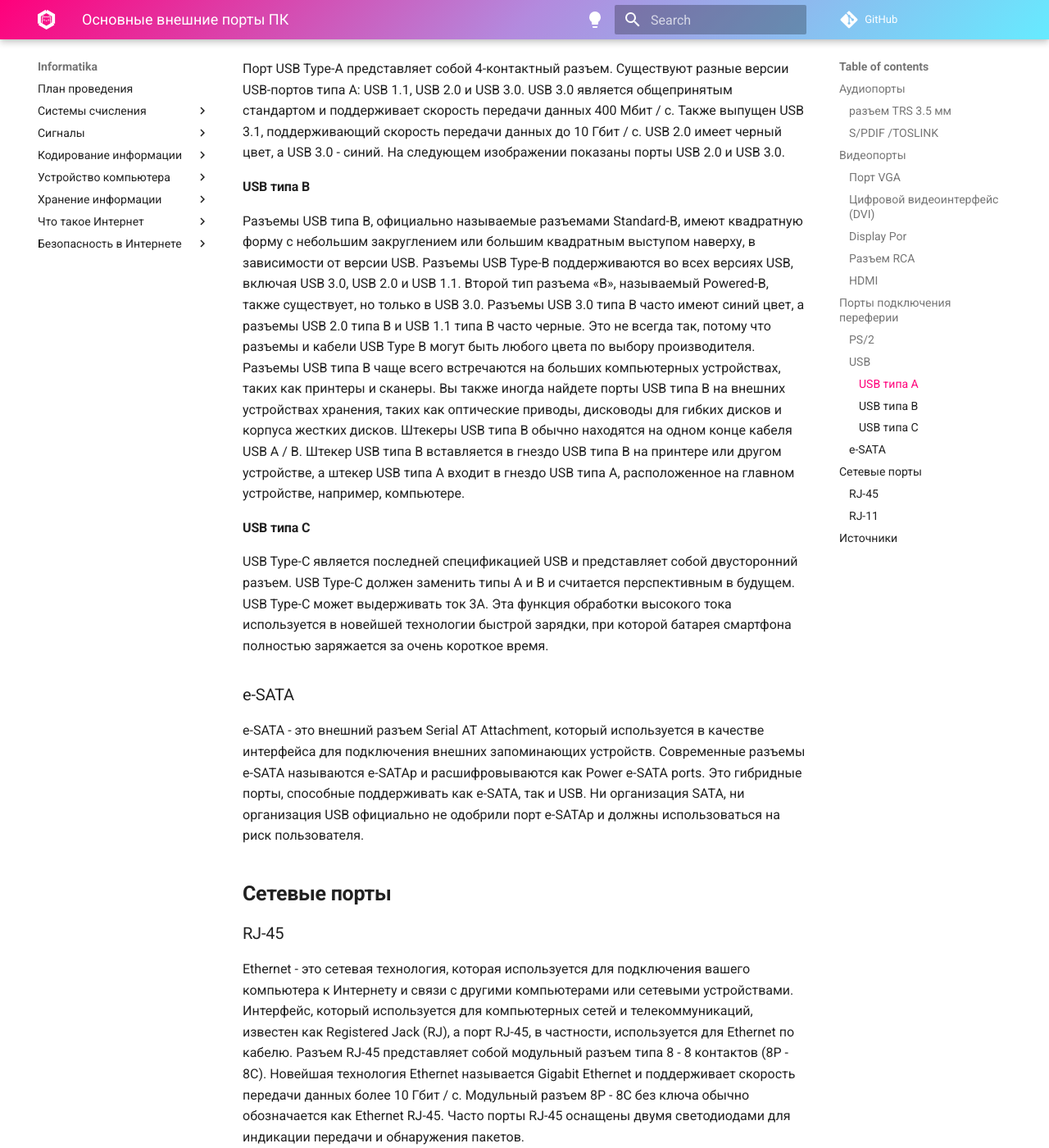
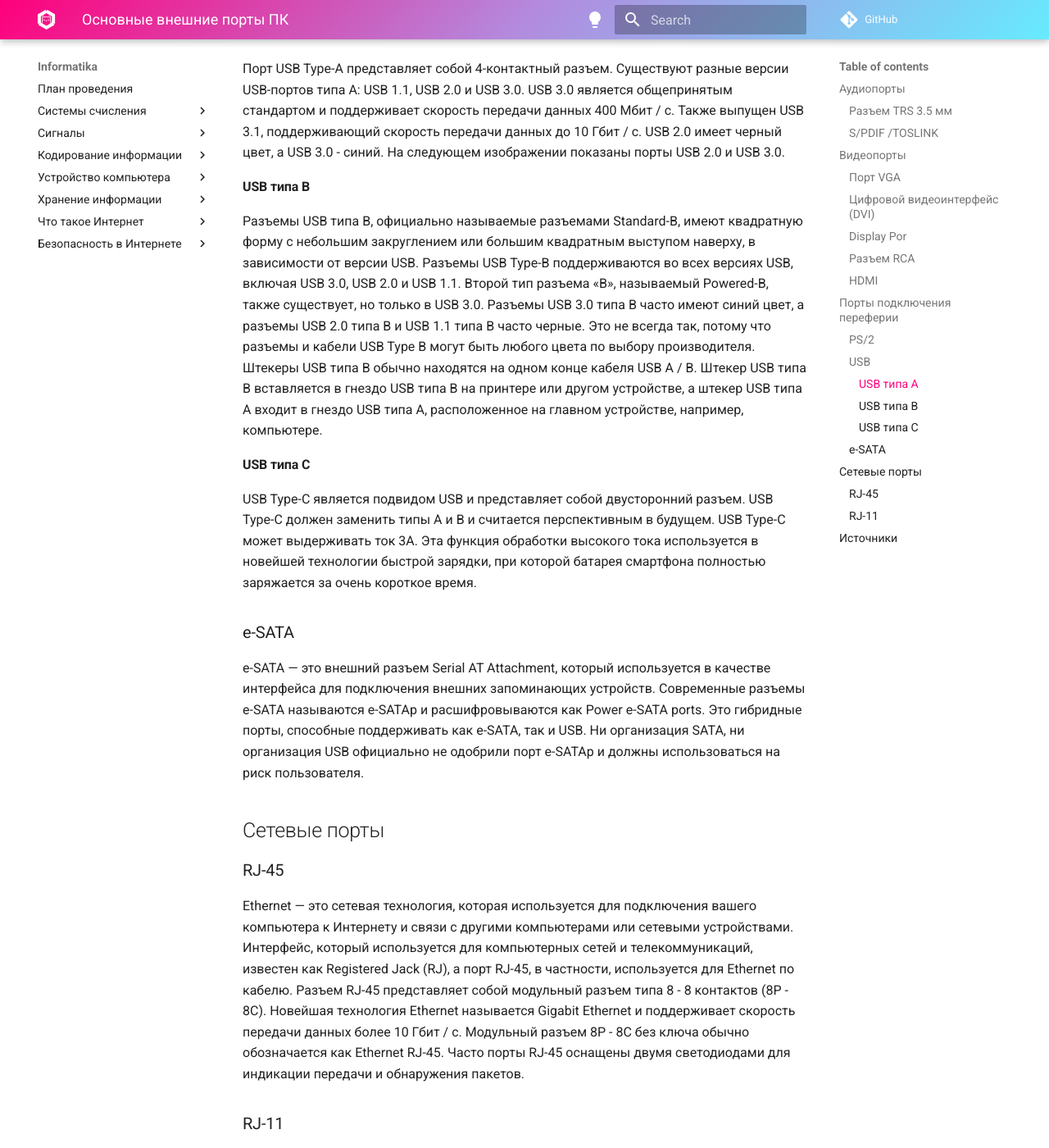
Before and after one commit to chabErch/Informatika, an MkDocs documentation site: the page built from docs/Основные блоки и устройство компьютера/Основные внешние порты.md, in a window 1280 px wide and 1400 px high, scrolled down 2800 px. Shown: the whole window at 82% size. Built offline with MkDocs 1.6.1 and Material for MkDocs 9.7.7, drawn with Linux system fonts in a browser that asks for light colours; comment, search, counter and statistics services are not loaded; some of the changed text lies outside the part shown.

Commit message:
Update Основные внешние порты.md

```diff
--- a/docs/Основные блоки и устройство компьютера/Основные внешние порты.md
+++ b/docs/Основные блоки и устройство компьютера/Основные внешние порты.md
@@ -1,58 +1,62 @@
 # Основные внешние порты ПК
 
-Компьютерный порт - это интерфейс или точка соединения между компьютером
-и его периферийными устройствами. Основная функция компьютерного порта -
-выступать в качестве точки подключения, куда можно подключить кабель
-от периферийного устройства и обеспечить передачу данных от устройства и к устройству.
+Компьютерный порт — это интерфейс или точка соединения между компьютером
+и его периферийными устройствами.
+Основная функция компьютерного порта - выступать в качестве точки подключения,
+куда можно подключить кабель от периферийного устройства и обеспечить
+передачу данных от устройства и к устройству.
 
-## **Аудиопорты**
+## Аудиопорты
 
 Аудио порты используются для подключения динамиков или других устройств вывода звука к компьютеру.
 Аудиосигналы могут быть аналоговыми или цифровыми, и в зависимости от этого порт
 и соответствующий ему разъем различаются.
 
-### разъем TRS 3.5 мм
+### Разъем TRS 3.5 мм
 
 Это наиболее часто встречающийся аудиопорт, который можно использовать
-для подключения стереонаушников или каналов объемного звука. Система с 6 разъемами
-включена в большинство компьютеров для вывода звука, а также для подключения микрофона.
+для подключения стереонаушников или каналов объемного звука.
+Система с 6 разъемами включена в большинство компьютеров для вывода звука,
+а также для подключения микрофона.
 6 разъемов имеют цветовую маркировку: синий, салатовый, розовый, оранжевый, черный и серый.
 Эти 6 разъемов можно использовать для конфигурации объемного звука до 8 каналов.
 
 ### S/PDIF /TOSLINK
 
-- Формат цифрового интерфейса Sony / Phillips (S / PDIF) - это аудиосвязь, используемая в домашних медиа.
+- Формат цифрового интерфейса Sony / Phillips (S/PDIF) — это аудиосвязь, используемая в домашних медиа.
 Он поддерживает цифровой звук и может передаваться с помощью коаксиального аудиокабеля RCA
-или оптоволоконного разъема TOSLINK. Большинство компьютерных домашних развлекательных систем
-оснащены S / PDIF через TOSLINK.
-- TOSLINK (Toshiba Link) - это наиболее часто используемый цифровой аудиопорт,
+или оптоволоконного разъема TOSLINK.
+Большинство компьютерных домашних развлекательных систем оснащены S/PDIF через TOSLINK.
+- TOSLINK (Toshiba Link) — это наиболее часто используемый цифровой аудиопорт,
 который может поддерживать 7.1-канальный объемный звук с помощью всего одного кабеля.
 
-## **Видеопорты**
+## Видеопорты
 
 ### Порт VGA
 
-Порт VGA используется во многих компьютерах, проекторах, видеокартах
-и телевизорах высокой четкости. Это разъем D-sub, состоящий из 15 контактов
-в 3 ряда. Порт VGA - это основной интерфейс между компьютерами и более старыми ЭЛТ-мониторами.
+Порт VGA используется во многих компьютерах, проекторах, видеокартах и телевизорах высокой четкости.
+Это разъем D-sub, состоящий из 15 контактов в 3 ряда.
+Порт VGA — это основной интерфейс между компьютерами и более старыми ЭЛТ-мониторами.
 Даже современные ЖК-мониторы и светодиодные мониторы поддерживают порты VGA, но качество изображения ухудшается.
 VGA передает аналоговые видеосигналы с разрешением до 648X480.
 
 ### Цифровой видеоинтерфейс (DVI)
 
-DVI - это высокоскоростной цифровой интерфейс между контроллером дисплея,
-таким как компьютер, и устройством отображения, таким как монитор. Он был разработан
+DVI — это высокоскоростной цифровой интерфейс между контроллером дисплея,
+таким как компьютер, и устройством отображения, таким как монитор.
+Он был разработан
 с целью передачи цифровых видеосигналов без потерь и замены аналоговой технологии VGA.
 Существует три типа разъемов DVI в зависимости от передаваемых сигналов:
 DVI-I, DVI-D и DVI-A.
-- DVI-I - это порт DVI со встроенными аналоговыми и цифровыми сигналами.
-- DVI-D поддерживает только цифровые сигналы,
+- DVI-I — это порт DVI со встроенными аналоговыми и цифровыми сигналами.
+- DVI-D поддерживает только цифровые сигналы.
 - DVI-A поддерживает только аналоговые сигналы.
-Цифровые сигналы могут быть как одинарными, так и двойными, где одиночный канал поддерживает цифровой сигнал с разрешением до 1920X1080, а двойной канал поддерживает цифровой сигнал с разрешением до 2560X1600.
+Цифровые сигналы могут быть как одинарными, так и двойными, где одиночный канал поддерживает цифровой сигнал с разрешением до 1920X1080,
+а двойной канал поддерживает цифровой сигнал с разрешением до 2560X1600.
 
 ### Display Por
 
-Display Port (DP) - это интерфейс цифрового дисплея с дополнительным многоканальным звуком и другими формами данных.
+Display Port (DP) — это интерфейс цифрового дисплея с дополнительным многоканальным звуком и другими формами данных.
 Display Port разработан с целью замены портов VGA и DVI в качестве основного интерфейса между компьютером и монитором.
 Последняя версия DisplayPort 1.3 поддерживает разрешение до 7680 X 4320.
 
@@ -62,71 +66,87 @@
 Композитное видео передает аналоговые видеосигналы, а разъем выполнен в виде разъема RCA желтого цвета.
 Видеосигналы передаются по одному каналу вместе с импульсами строчной и кадровой синхронизации
 с максимальным разрешением 576i (стандартное разрешение).
- Красный и белый разъемы используются для стереофонических аудиосигналов
+Красный и белый разъемы используются для стереофонических аудиосигналов
 (красный для правого канала и белый для левого канала).
 
 ### HDMI
 
-HDMI - это аббревиатура от High Definition Media Interface. HDMI - это цифровой интерфейс
+HDMI — это аббревиатура от High Definition Media Interface.
+HDMI — это цифровой интерфейс
 для подключения устройств высокого и сверхвысокого разрешения, таких как компьютерные мониторы,
-телевизоры высокой четкости, проигрыватели Blu-Ray, игровые консоли, камеры высокого разрешения и т. Д.
+телевизоры высокой четкости, проигрыватели Blu-Ray, игровые консоли, камеры высокого разрешения и т.д.
 HDMI можно использовать для передачи несжатого видео и сжатых или несжатых аудиосигналов.
 Разъем HDMI состоит из 19 контактов и последней версии HDMI, т.е.
 HDMI 2.0 может передавать цифровой видеосигнал с разрешением до 4096 × 2160 и 32 аудиоканала
 
 
-## **Порты подключения переферии**
+## Порты подключения переферии
 
 ###  PS/2
-Разъем PS / 2 разработан IBM для подключения мыши и клавиатуры. Он был представлен
-в серии компьютеров IBM Personal Systems / 2, отсюда и название разъема PS / 2.
+Разъем PS / 2 разработан IBM для подключения мыши и клавиатуры.
+Он был представлен в серии компьютеров IBM Personal Systems / 2, отсюда и название разъема PS / 2.
 Разъемы PS / 2 имеют пурпурный цвет для клавиатуры и зеленый для мыши.
 Несмотря на то, что распиновка портов PS / 2 для мыши и клавиатуры одинакова,
 компьютеры не распознают устройство при подключении к неправильному порту.
 Порт PS / 2 теперь считается устаревшим портом, поскольку порт USB заменил его,
 и очень немногие современные материнские платы включают его в качестве устаревшего порта.
 
-### **USB**
+### USB
 
-Универсальная последовательная шина (USB) заменила последовательные порты, параллельные порты, разъемы PS / 2, игровые порты и зарядные устройства для портативных устройств. Порт USB может использоваться для передачи данных, действовать как интерфейс для периферийных устройств и даже действовать как источник питания для устройств, подключенных к нему. Есть три типа портов USB: тип A, тип B или мини-USB и Micro USB.
+Универсальная последовательная шина (USB) заменила последовательные порты, параллельные порты, разъемы PS / 2, игровые порты и зарядные устройства для портативных устройств.
+Порт USB может использоваться для передачи данных, действовать как интерфейс для периферийных устройств и даже действовать как источник питания для устройств, подключенных к нему.
+Есть три типа портов USB: тип A, тип B или мини-USB и Micro USB.
 
 #### USB типа A
 
-Порт USB Type-A представляет собой 4-контактный разъем. Существуют разные версии USB-портов типа A: USB 1.1, USB 2.0 и USB 3.0. USB 3.0 является общепринятым стандартом и поддерживает скорость передачи данных 400 Мбит / с. Также выпущен USB 3.1, поддерживающий скорость передачи данных до 10 Гбит / с. USB 2.0 имеет черный цвет, а USB 3.0 - синий. На следующем изображении показаны порты USB 2.0 и USB 3.0.
+Порт USB Type-A представляет собой 4-контактный разъем.
+Существуют разные версии USB-портов типа A: USB 1.1, USB 2.0 и USB 3.0.
+USB 3.0 является общепринятым стандартом и поддерживает скорость передачи данных 400 Мбит / с.
+Также выпущен USB 3.1, поддерживающий скорость передачи данных до 10 Гбит / с.
+USB 2.0 имеет черный цвет, а USB 3.0 - синий.
+На следующем изображении показаны порты USB 2.0 и USB 3.0.
 
 #### USB типа B
 
 Разъемы USB типа B, официально называемые разъемами Standard-B, имеют квадратную
-форму с небольшим закруглением или большим квадратным выступом наверху,
-в зависимости от версии USB. Разъемы USB Type-B поддерживаются во всех версиях
-USB, включая USB 3.0, USB 2.0 и USB 1.1. Второй тип разъема «B», называемый Powered-B,
-также существует, но только в USB 3.0. Разъемы USB 3.0 типа B часто имеют синий цвет,
-а разъемы USB 2.0 типа B и USB 1.1 типа B часто черные. Это не всегда так,
-потому что разъемы и кабели USB Type B могут быть любого цвета по выбору производителя.
-Разъемы USB типа B чаще всего встречаются на больших компьютерных устройствах, таких как принтеры и сканеры.
- Вы также иногда найдете порты USB типа B на внешних устройствах хранения, таких как оптические приводы, дисководы для гибких дисков и корпуса жестких дисков.
- Штекеры USB типа B обычно находятся на одном конце кабеля USB A / B. Штекер USB типа B вставляется в гнездо USB типа B на принтере или другом устройстве,
- а штекер USB типа A входит в гнездо USB типа A, расположенное на главном устройстве, например, компьютере.
+форму с небольшим закруглением или большим квадратным выступом наверху, в зависимости от версии USB.
+Разъемы USB Type-B поддерживаются во всех версиях USB, включая USB 3.0, USB 2.0 и USB 1.1.
+Второй тип разъема «B», называемый Powered-B, также существует, но только в USB 3.0.
+Разъемы USB 3.0 типа B часто имеют синий цвет, а разъемы USB 2.0 типа B и USB 1.1 типа B часто черные.
+Это не всегда так, потому что разъемы и кабели USB Type B могут быть любого цвета по выбору производителя.
+Штекеры USB типа B обычно находятся на одном конце кабеля USB A / B.
+Штекер USB типа B вставляется в гнездо USB типа B на принтере или другом устройстве, а штекер USB типа A входит в гнездо USB типа A, расположенное на главном устройстве, например, компьютере.
 
 #### USB типа C
 
-USB Type-C является последней спецификацией USB и представляет собой двусторонний разъем.
+USB Type-C является подвидом USB и представляет собой двусторонний разъем.
 USB Type-C должен заменить типы A и B и считается перспективным в будущем.
-USB Type-C может выдерживать ток 3А. Эта функция обработки высокого тока используется в новейшей технологии быстрой зарядки, при которой батарея смартфона полностью заряжается за очень короткое время.
+USB Type-C может выдерживать ток 3А.
+Эта функция обработки высокого тока используется в новейшей технологии быстрой зарядки, при которой батарея смартфона полностью заряжается за очень короткое время.
 
 ### е-SATA
 
-e-SATA - это внешний разъем Serial AT Attachment, который используется в качестве интерфейса для подключения внешних запоминающих устройств. Современные разъемы e-SATA называются e-SATAp и расшифровываются как Power e-SATA ports. Это гибридные порты, способные поддерживать как e-SATA, так и USB. Ни организация SATA, ни организация USB официально не одобрили порт e-SATAp и должны использоваться на риск пользователя.
+e-SATA — это внешний разъем Serial AT Attachment, который используется в качестве интерфейса для подключения внешних запоминающих устройств.
+Современные разъемы e-SATA называются e-SATAp и расшифровываются как Power e-SATA ports.
+Это гибридные порты, способные поддерживать как e-SATA, так и USB.
+Ни организация SATA, ни организация USB официально не одобрили порт e-SATAp и должны использоваться на риск пользователя.
 
-## **Сетевые порты**
+## Сетевые порты
 
 ### RJ-45
 
-Ethernet - это сетевая технология, которая используется для подключения вашего компьютера к Интернету и связи с другими компьютерами или сетевыми устройствами. Интерфейс, который используется для компьютерных сетей и телекоммуникаций, известен как Registered Jack (RJ), а порт RJ-45, в частности, используется для Ethernet по кабелю. Разъем RJ-45 представляет собой модульный разъем типа 8 - 8 контактов (8P - 8C). Новейшая технология Ethernet называется Gigabit Ethernet и поддерживает скорость передачи данных более 10 Гбит / с. Модульный разъем 8P - 8C без ключа обычно обозначается как Ethernet RJ-45. Часто порты RJ-45 оснащены двумя светодиодами для индикации передачи и обнаружения пакетов.
+Ethernet — это сетевая технология, которая используется для подключения вашего компьютера к Интернету и связи с другими компьютерами или сетевыми устройствами.
+Интерфейс, который используется для компьютерных сетей и телекоммуникаций, известен как Registered Jack (RJ), а порт RJ-45, в частности, используется для Ethernet по кабелю.
+Разъем RJ-45 представляет собой модульный разъем типа 8 - 8 контактов (8P - 8C).
+Новейшая технология Ethernet называется Gigabit Ethernet и поддерживает скорость передачи данных более 10 Гбит / с.
+Модульный разъем 8P - 8C без ключа обычно обозначается как Ethernet RJ-45.
+Часто порты RJ-45 оснащены двумя светодиодами для индикации передачи и обнаружения пакетов.
 
 ### RJ-11
 
-RJ-11 - это еще один тип зарегистрированного разъема, который используется в качестве интерфейса для подключения телефона, модема или ADSL. Несмотря на то, что компьютеры почти никогда не оснащены портом RJ-11, они являются основным интерфейсом во всех телекоммуникационных сетях. Порты RJ-45 и RJ11 похожи друг на друга, но RJ-11 - это меньший по размеру порт, в котором используется 6-контактный 4-контактный разъем (6P-4C), хотя достаточно 6-канального-2 контакта (6P-2C).
+RJ-11 — это еще один тип зарегистрированного разъема, который используется в качестве интерфейса для подключения телефона, модема или ADSL.
+Несмотря на то, что компьютеры почти никогда не оснащены портом RJ-11, они являются основным интерфейсом во всех телекоммуникационных сетях.
+Порты RJ-45 и RJ11 похожи друг на друга, но RJ-11 — это меньший по размеру порт, в котором используется 6-контактный 4-контактный разъем (6P-4C), хотя достаточно 6-канального-2 контакта (6P-2C).
 
 
 ## Источники
```
